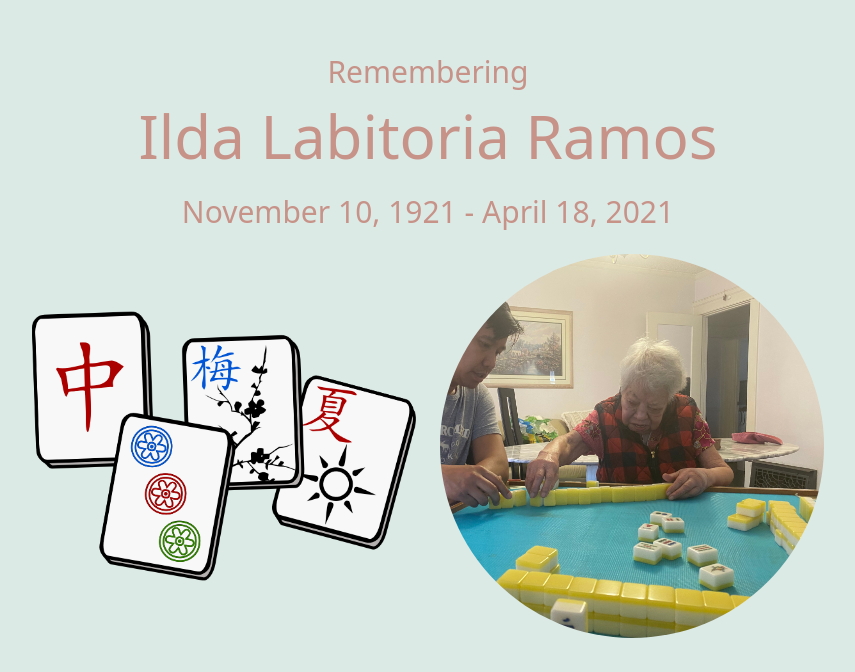
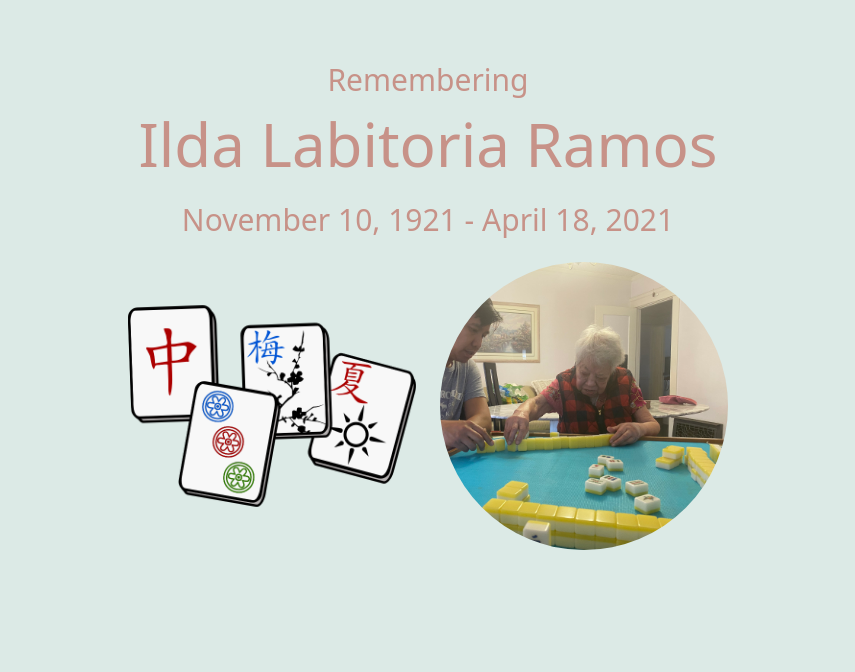
Before and after one commit to lorenzejay/remembering-ilda, a Next.js app: page / in a window 1280 px wide. Shown: the part 128-800 px from the top of the page, without its empty margins (212-1067 px from the left). Built offline with nearby package versions, Linux system fonts and the light colour scheme.

Commit message:
adjusted sizing

```diff
--- a/components/remembering.jsx
+++ b/components/remembering.jsx
@@ -3,7 +3,7 @@ import React from "react";
 const Remembering = () => {
   return (
     <div
-      className="flex items-center justify-center flex-col pt-40 h-screen px-5 md:px-7 lg:px-16 xl:px-20 2xl:px-24"
+      className="flex items-center justify-center flex-col pt-40 pb-20 h-auto lg:h-screen px-5 md:px-7 lg:px-16 xl:px-20 2xl:px-24"
       style={{ background: "#dceae6" }}
     >
       <main style={{ color: "#C79288" }}>
@@ -18,11 +18,11 @@ const Remembering = () => {
       <div className="flex flex-col lg:flex-row items-center justify-around mt-3">
         <img
           src="/mahjongtiles.png"
-          className="w-64 h-64 md:w-80 md:h-80 lg:w-96 lg:h-96 object-cover m-3"
+          className="w-64 h-64 md:w-72 md:h-72 2xl:w-96 2xl:h-96 object-cover m-3"
         />
         <img
           src="/lola2.jpg"
-          className="w-64 h-64 md:w-80 md:h-80 lg:w-96 lg:h-96 object-cover rounded-full object-fit object-right m-3"
+          className="w-64 h-64 md:w-72 md:h-72 2xl:w-96 2xl:h-96 object-cover rounded-full object-fit object-right m-3"
         />
       </div>
     </div>
```
